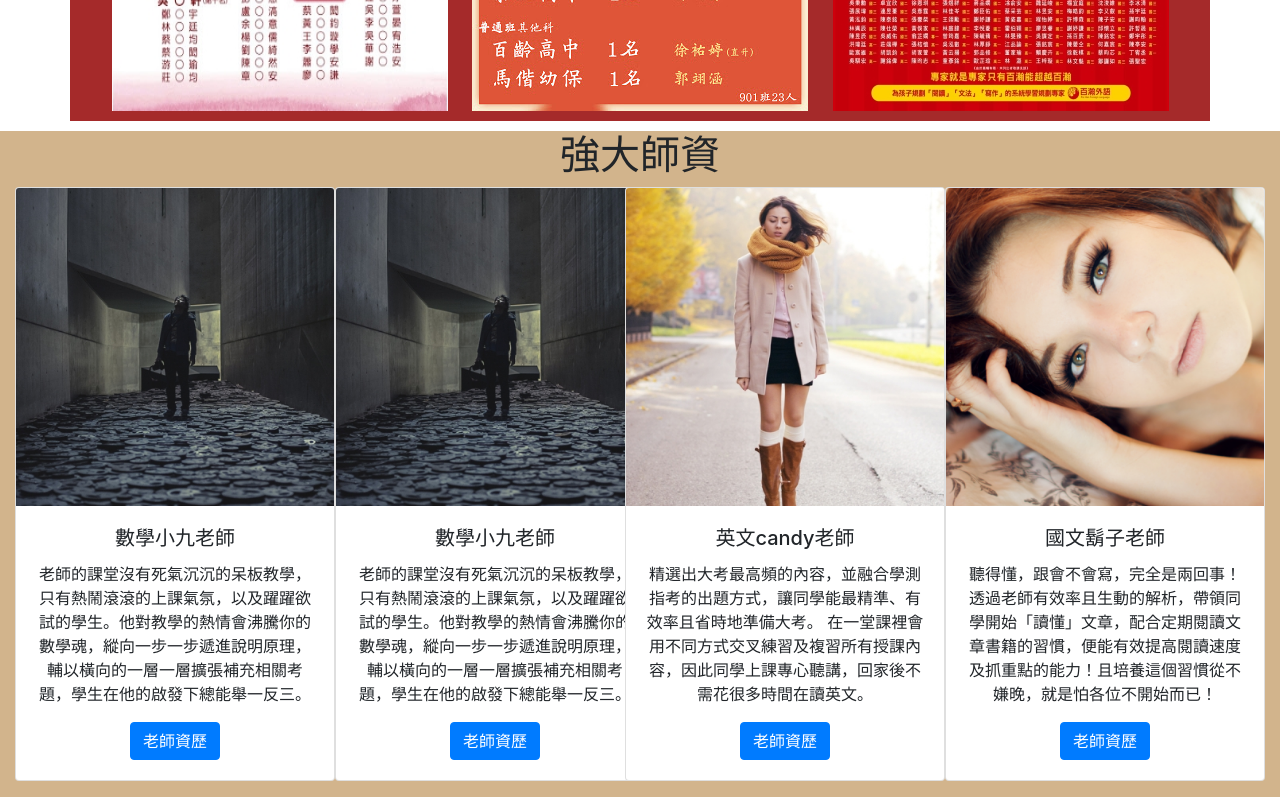
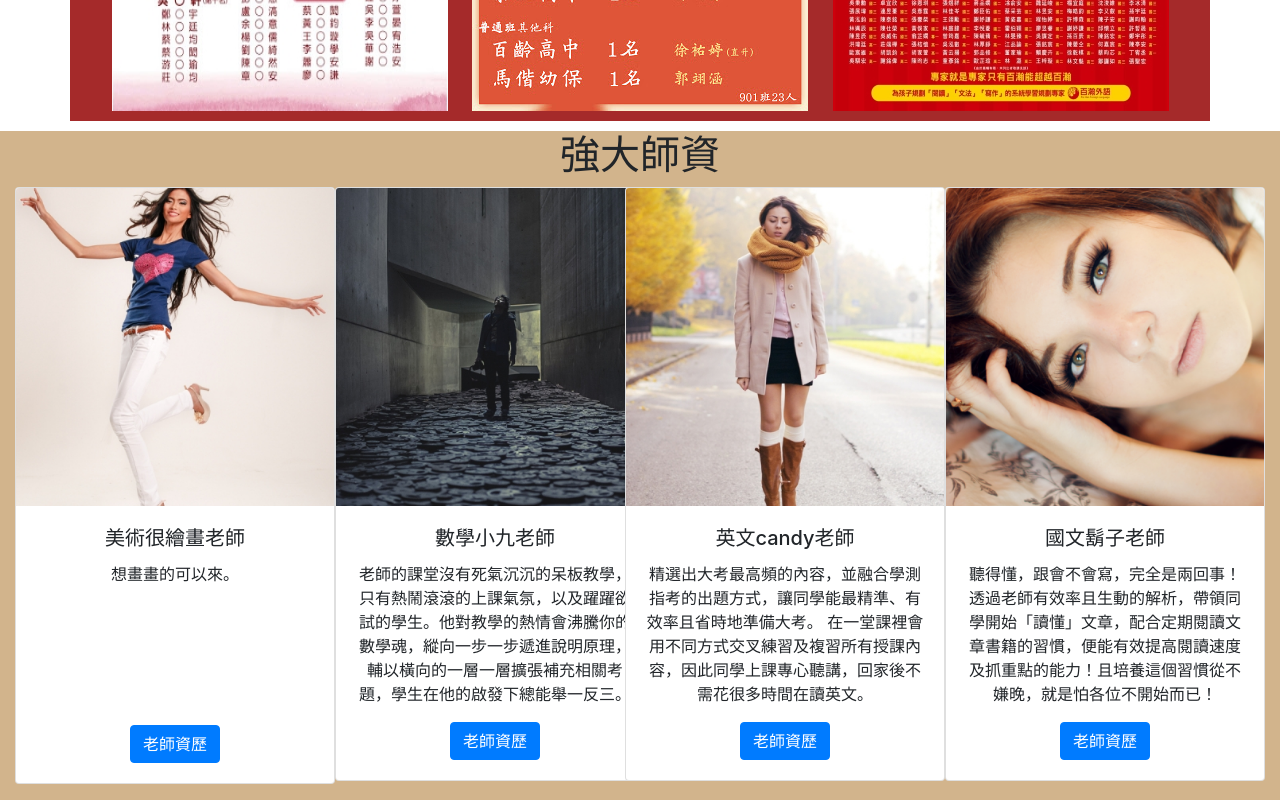
Before and after one commit to bread5555/repo-3, a plain HTML site: page index.html in a window 1280 px wide. Shown: the part 1838-2638 px from the top of the page. Drawn offline with nearby package versions, Linux system fonts and the light colour scheme.

Commit message:
Add files via upload

```diff
--- a/index.html
+++ b/index.html
@@ -23,10 +23,10 @@
     <div class="collapse navbar-collapse" id="navbarSupportedContent">
       <ul class="navbar-nav mr-auto">
         <li class="nav-item active">
-          <a class="nav-link" href="#">首頁 <span class="sr-only">(current)</span></a>
+          <a class="nav-link" href="https://bread5555.github.io/repo-3/">首頁 <span class="sr-only">(current)</span></a>
         </li>
         <li class="nav-item">
-          <a class="nav-link" href="">路線規劃
+          <a class="nav-link" href="https://bread5555.github.io/repo-4/">路線規劃
           </a>
         </li>
         <li class="nav-item">
@@ -185,11 +185,11 @@
     <div class="row">
       <div class="col-md-4 col-12 col-sm-6 col-lg-3  mb-3">
         <div class="card" style="width: 20rem;">
-          <img src="placeimg_400_400_people (2).jpg" class="card-img-top" alt="...">
+          <img src="placeimg_400_400_people (1).jpg" class="card-img-top" alt="...">
           <div class="card-body">
-            <h5 class="card-title">數學小九老師</h5>
-            <p class="card-text">
-              老師的課堂沒有死氣沉沉的呆板教學，只有熱鬧滾滾的上課氣氛，以及躍躍欲試的學生。他對教學的熱情會沸騰你的數學魂，縱向一步一步遞進說明原理，輔以橫向的一層一層擴張補充相關考題，學生在他的啟發下總能舉一反三。</p>
+            <h5 class="card-title">美術很繪畫老師</h5>
+            <p class="card-text" style="height: 147px;">
+              想畫畫的可以來。</p>
             <a href="#" class="btn btn-primary">老師資歷</a>
           </div>
         </div>
```
